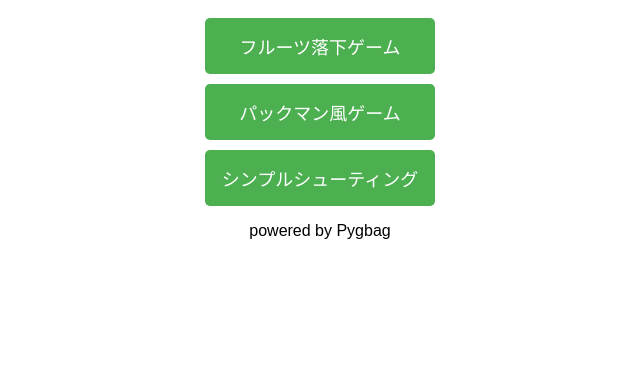
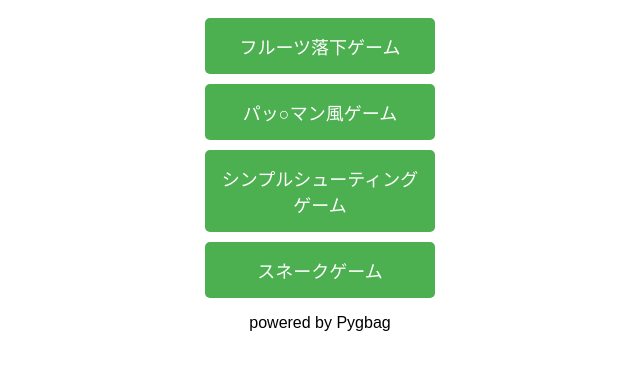
Before and after one commit to zawaka-g/pygame-minigames-for-students, a plain HTML site: page index.html in a window 1280 px wide. Shown: the part 99-468 px from the top of the page, without its empty margins (320-960 px from the left). Drawn offline with Linux system fonts and the light colour scheme.

Commit message:
Update index.html

```diff
--- a/index.html
+++ b/index.html
@@ -26,8 +26,9 @@
     <h1>Pygameで作ったミニゲーム集</h1>
     <div class="game-list">
         <a href="./fruitsfall/">フルーツ落下ゲーム</a>
-        <a href="./pacman/">パックマン風ゲーム</a>
-        <a href="./shooting/">シンプルシューティング</a>
+        <a href="./pacman/">パッ○マン風ゲーム</a>
+        <a href="./shooting/">シンプルシューティングゲーム</a>
+        <a href="./snake/">スネークゲーム</a>
     </div>
     <p>powered by Pygbag</p>
 </body>
```
